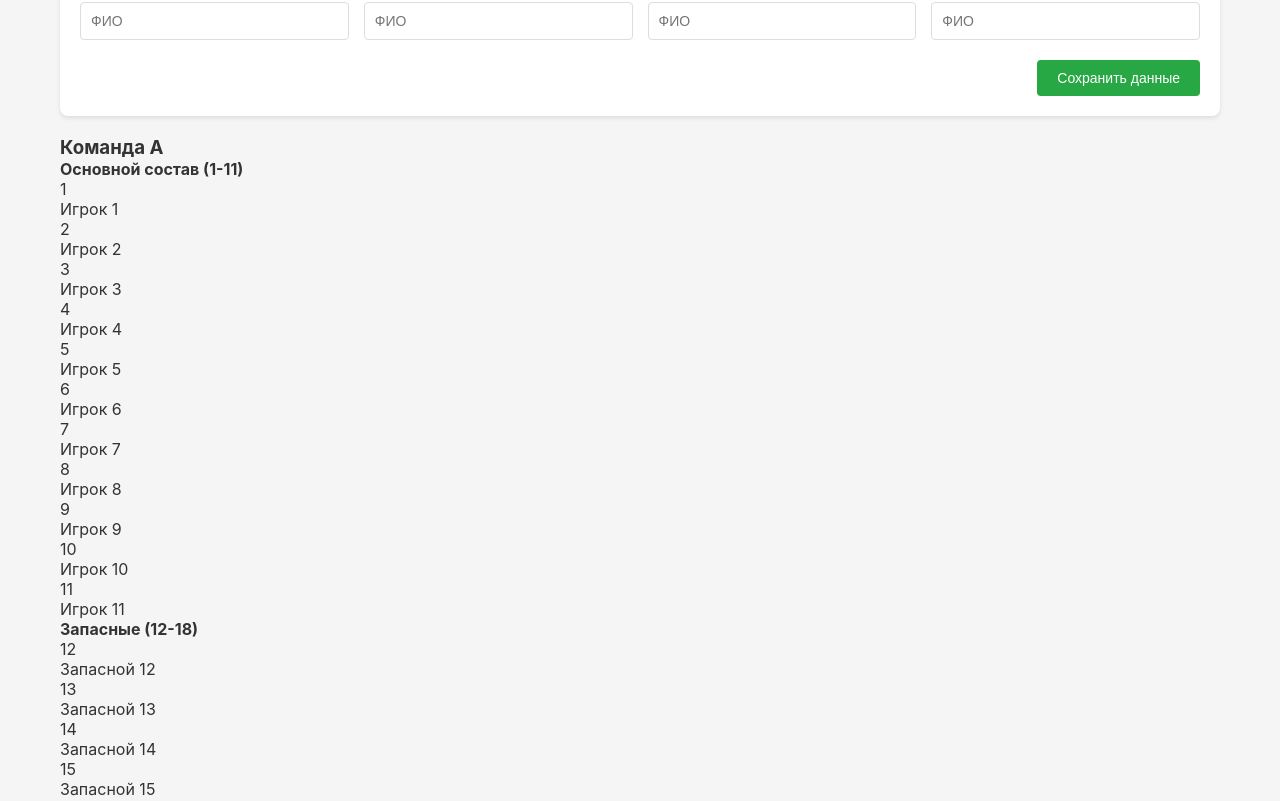
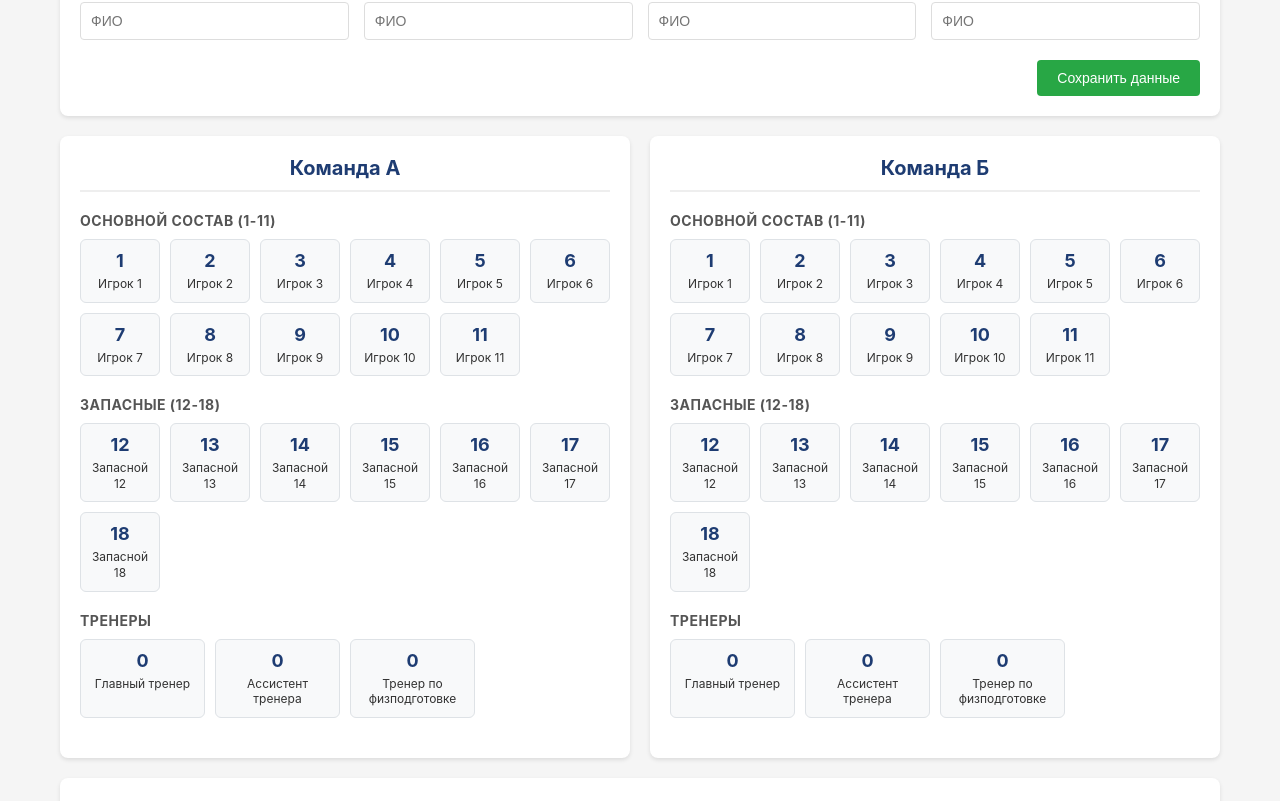
Before and after one commit to MedvedevEugene/ffmo, a React (Vite) app: page / in a window 1280 px wide. Shown: the part 688-1489 px from the top of the page. Built offline with nearby package versions, Linux system fonts and the light colour scheme.

Commit message:
Add styles for team roster UI with player cards and event badges

```diff
--- a/src/index.css
+++ b/src/index.css
@@ -254,3 +254,203 @@ body {
     grid-template-columns: repeat(2, 1fr);
   }
 }
+/* Team Roster Styles */
+.rosters-section {
+  display: grid;
+  grid-template-columns: repeat(auto-fit, minmax(400px, 1fr));
+  gap: 20px;
+  margin-bottom: 20px;
+}
+
+.team-roster {
+  background: white;
+  padding: 20px;
+  border-radius: 8px;
+  box-shadow: 0 2px 4px rgba(0, 0, 0, 0.1);
+}
+
+.team-roster h3 {
+  margin: 0 0 20px 0;
+  color: #1e3c72;
+  font-size: 20px;
+  text-align: center;
+  padding-bottom: 10px;
+  border-bottom: 2px solid #eee;
+}
+
+.roster-section {
+  margin-bottom: 20px;
+}
+
+.roster-section h4 {
+  margin: 0 0 10px 0;
+  color: #555;
+  font-size: 14px;
+  text-transform: uppercase;
+  letter-spacing: 0.5px;
+}
+
+.players-grid {
+  display: grid;
+  grid-template-columns: repeat(auto-fill, minmax(80px, 1fr));
+  gap: 10px;
+}
+
+.players-grid.coaches {
+  grid-template-columns: repeat(auto-fill, minmax(120px, 1fr));
+}
+
+.player-card {
+  background: #f8f9fa;
+  border: 1px solid #dee2e6;
+  border-radius: 6px;
+  padding: 10px;
+  text-align: center;
+  cursor: pointer;
+  transition: all 0.2s;
+  position: relative;
+}
+
+.player-card:hover {
+  background: #e9ecef;
+  transform: translateY(-2px);
+  box-shadow: 0 4px 8px rgba(0, 0, 0, 0.1);
+}
+
+.player-number {
+  font-size: 18px;
+  font-weight: bold;
+  color: #1e3c72;
+  margin-bottom: 5px;
+}
+
+.player-name {
+  font-size: 12px;
+  color: #333;
+  line-height: 1.3;
+}
+
+.player-badges {
+  display: flex;
+  flex-wrap: wrap;
+  gap: 2px;
+  margin-top: 5px;
+  justify-content: center;
+}
+
+.badge {
+  display: inline-block;
+  padding: 2px 6px;
+  border-radius: 3px;
+  font-size: 10px;
+  font-weight: 500;
+  color: white;
+}
+
+.badge-goal {
+  background-color: #28a745;
+}
+
+.badge-own_goal {
+  background-color: #6c757d;
+}
+
+.badge-penalty_goal {
+  background-color: #ffc107;
+  color: #333;
+}
+
+.badge-missed_penalty {
+  background-color: #dc3545;
+}
+
+.badge-yellow_card {
+  background-color: #ffc107;
+  color: #333;
+}
+
+.badge-red_card {
+  background-color: #dc3545;
+}
+
+.badge-substitution {
+  background-color: #17a2b8;
+}
+
+.badge-injury {
+  background-color: #fd7e14;
+}
+
+.badge-other {
+  background-color: #6c757d;
+}
+
+/* Event Menu Overlay */
+.event-menu-overlay {
+  position: fixed;
+  top: 0;
+  left: 0;
+  right: 0;
+  bottom: 0;
+  background: rgba(0, 0, 0, 0.5);
+  display: flex;
+  align-items: center;
+  justify-content: center;
+  z-index: 1000;
+}
+
+.event-menu {
+  background: white;
+  border-radius: 8px;
+  padding: 20px;
+  max-width: 400px;
+  width: 90%;
+  max-height: 90vh;
+  overflow-y: auto;
+  box-shadow: 0 4px 20px rgba(0, 0, 0, 0.2);
+}
+
+.event-menu h4 {
+  margin: 0 0 15px 0;
+  color: #1e3c72;
+}
+
+.event-menu .form-group {
+  margin-bottom: 15px;
+}
+
+.event-menu .form-group label {
+  display: block;
+  margin-bottom: 5px;
+  font-weight: 500;
+  color: #555;
+}
+
+.event-menu .form-group select,
+.event-menu .form-group input {
+  width: 100%;
+  padding: 8px;
+  border: 1px solid #ddd;
+  border-radius: 4px;
+  font-size: 14px;
+}
+
+.event-menu .form-group input[type="number"] {
+  -moz-appearance: textfield;
+}
+
+.event-menu .form-group input[type="number"]::-webkit-outer-spin-button,
+.event-menu .form-group input[type="number"]::-webkit-inner-spin-button {
+  -webkit-appearance: none;
+  margin: 0;
+}
+
+.menu-actions {
+  display: flex;
+  gap: 10px;
+  margin-top: 20px;
+}
+
+.menu-actions button {
+  flex: 1;
+}
```
